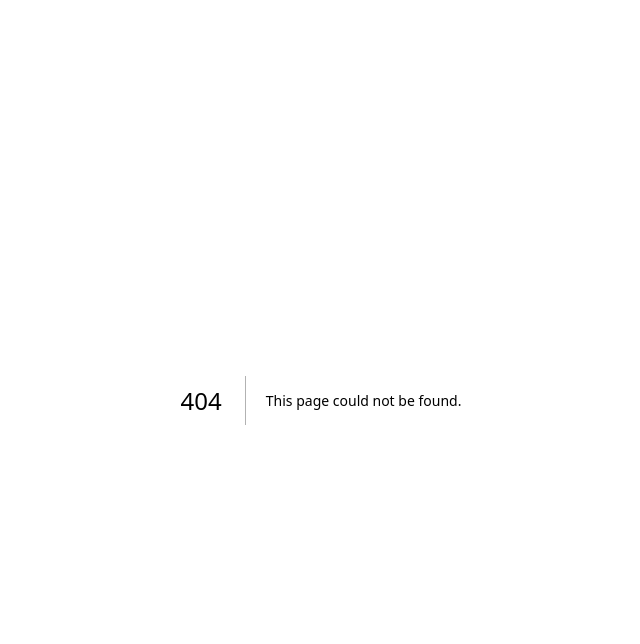
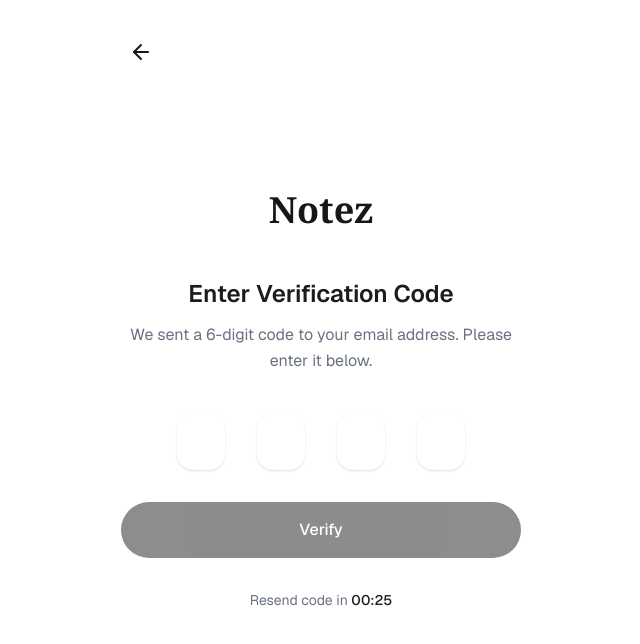
Before and after one commit to ereibor/notez-frontend, a Next.js app: page /verify-otp in a window 1280 px wide. Before the commit this address had no page. Shown: the top 644 px of the page, without its empty margins (319-959 px from the left). Built offline with nearby package versions, Linux system fonts and the light colour scheme.

Commit message:
feat: add ChangePassword, ForgotPassword, and OTPVerification components with form handling

```diff
--- /dev/null
+++ b/app/(auth)/change-password/page.tsx
@@ -0,0 +1,94 @@
+"use client";
+import { useState } from "react";
+import Link from "next/link";
+import { motion } from "framer-motion";
+import { ArrowLeft } from "lucide-react";
+import { useRouter } from "next/navigation";
+
+export default function ChangePassword() {
+  const router = useRouter();
+
+  const [password, setPassword] = useState("");
+  const [confirmPassword, setConfirmPassword] = useState("");
+
+  const handleSubmit = (e: React.FormEvent) => {
+    e.preventDefault();
+
+    if (password !== confirmPassword) {
+      alert("Passwords do not match");
+      return;
+    }
+
+    console.log("New Password:", password);
+
+    // TODO: call API here
+
+    router.push("/signin");
+  };
+
+  return (
+    <motion.div
+      initial={{ opacity: 0, y: 20 }}
+      animate={{ opacity: 1, y: 0 }}
+      exit={{ opacity: 0, y: -20 }}
+      className="min-h-screen flex flex-col items-center justify-center p-6 max-w-md mx-auto w-full relative"
+    >
+      <Link
+        href="/otp-verification"
+        className="absolute top-8 left-6 p-2 rounded-full hover:bg-black/5 transition-colors"
+      >
+        <ArrowLeft size={24} />
+      </Link>
+
+      <div className="w-full space-y-8">
+        <div className="text-center">
+          <h1 className="font-serif text-4xl font-bold mb-2">Notez</h1>
+          <h2 className="text-2xl font-semibold text-dark mt-12">
+            Create New Password
+          </h2>
+          <p className="text-gray-500 mt-3 leading-relaxed">
+            Your OTP has been verified. Please set a new password for your
+            account.
+          </p>
+        </div>
+
+        <form onSubmit={handleSubmit} className="space-y-6 mt-10">
+          <div className="space-y-1.5">
+            <label className="text-sm font-medium text-gray-700 ml-1">
+              New Password
+            </label>
+            <input
+              type="password"
+              placeholder="Enter new password"
+              value={password}
+              onChange={(e) => setPassword(e.target.value)}
+              className="w-full px-5 py-4 rounded-2xl bg-white shadow-sm focus:ring-2 focus:ring-sage outline-none transition-all"
+              required
+            />
+          </div>
+
+          <div className="space-y-1.5">
+            <label className="text-sm font-medium text-gray-700 ml-1">
+              Confirm Password
+            </label>
+            <input
+              type="password"
+              placeholder="Confirm new password"
+              value={confirmPassword}
+              onChange={(e) => setConfirmPassword(e.target.value)}
+              className="w-full px-5 py-4 rounded-2xl bg-white shadow-sm focus:ring-2 focus:ring-sage outline-none transition-all"
+              required
+            />
+          </div>
+
+          <button
+            type="submit"
+            className="w-full bg-dark text-white py-4 rounded-full font-medium hover:bg-gray-800 transition-colors"
+          >
+            Reset Password
+          </button>
+        </form>
+      </div>
+    </motion.div>
+  );
+}
--- /dev/null
+++ b/app/(auth)/forgot-password/page.tsx
@@ -0,0 +1,71 @@
+"use client";
+import Link from "next/link";
+import { motion } from "framer-motion";
+import { ArrowLeft } from "lucide-react";
+import { useState } from "react";
+export default function ForgotPassword() {
+  const [submitted, setSubmitted] = useState(true);
+  return (
+    <motion.div
+      initial={{
+        opacity: 0,
+        y: 20,
+      }}
+      animate={{
+        opacity: 1,
+        y: 0,
+      }}
+      exit={{
+        opacity: 0,
+        y: -20,
+      }}
+      className="min-h-screen flex flex-col items-center justify-center p-6 max-w-md mx-auto w-full relative"
+    >
+      <Link
+        href="/signin"
+        className="absolute top-8 left-6 p-2 rounded-full hover:bg-black/5 transition-colors"
+      >
+        <ArrowLeft size={24} />
+      </Link>
+
+      <div className="w-full space-y-8">
+        <div className="text-center">
+          <h1 className="font-serif text-4xl font-bold mb-2">Notez</h1>
+          <h2 className="text-2xl font-semibold text-dark mt-12">
+            Forgot Password?
+          </h2>
+          <p className="text-gray-500 mt-3 leading-relaxed">
+            Don&apos;t worry! It happens. Please enter the email address
+            associated with your account.
+          </p>
+        </div>
+
+        <form className="space-y-6 mt-10">
+          <div className="space-y-1.5">
+            <label className="text-sm font-medium text-gray-700 ml-1">
+              Email Address
+            </label>
+            <input
+              type="email"
+              placeholder="examplemail@gmail.com"
+              className="w-full px-5 py-4 rounded-2xl bg-white border-none shadow-sm focus:ring-2 focus:ring-sage outline-none transition-all"
+              required
+            />
+          </div>
+
+          <button
+            type="submit"
+            className="w-full bg-dark text-white py-4 rounded-full font-medium hover:bg-gray-800 transition-colors"
+          >
+            Send Reset Code
+          </button>
+        </form>
+        {submitted && (
+          <p className="text-green-600 text-sm text-center">
+            ✅ OTP has been sent to your email
+          </p>
+        )}
+      </div>
+    </motion.div>
+  );
+}
--- /dev/null
+++ b/app/(auth)/verify-otp/page.tsx
@@ -0,0 +1,121 @@
+"use client";
+import React, { useEffect, useState, useRef } from "react";
+import Link from "next/link";
+import { motion } from "framer-motion";
+import { ArrowLeft } from "lucide-react";
+export default function OTPVerification() {
+  const [otp, setOtp] = useState(["", "", "", ""]);
+  const [timeLeft, setTimeLeft] = useState(30);
+  const inputRefs = useRef<(HTMLInputElement | null)[]>([]);
+
+  useEffect(() => {
+    if (timeLeft > 0) {
+      const timerId = setTimeout(() => setTimeLeft(timeLeft - 1), 1000);
+      return () => clearTimeout(timerId);
+    }
+  }, [timeLeft]);
+  const handleChange = (index: number, value: string) => {
+    if (isNaN(Number(value))) return;
+    const newOtp = [...otp];
+    newOtp[index] = value;
+    setOtp(newOtp);
+    // Auto-focus next input
+    if (value !== "" && index < 5) {
+      inputRefs.current[index + 1]?.focus();
+    }
+  };
+  const handleKeyDown = (
+    index: number,
+    e: React.KeyboardEvent<HTMLInputElement>,
+  ) => {
+    if (e.key === "Backspace" && index > 0 && otp[index] === "") {
+      inputRefs.current[index - 1]?.focus();
+    }
+  };
+  const handleSubmit = (e: React.FormEvent) => {
+    e.preventDefault();
+    const code = otp.join("");
+    if (code.length === 6) {
+      console.log("Verifying OTP:", code);
+    }
+  };
+  const handleResend = () => {
+    console.log("Resending code...");
+    setTimeLeft(30);
+  };
+  return (
+    <motion.div
+      initial={{
+        opacity: 0,
+        scale: 0.95,
+      }}
+      animate={{
+        opacity: 1,
+        scale: 1,
+      }}
+      className="min-h-screen flex flex-col items-center justify-center p-6 max-w-md mx-auto w-full relative"
+    >
+      <Link
+        href="/forgot-password"
+        className="absolute top-8 left-6 p-2 rounded-full hover:bg-black/5 transition-colors"
+      >
+        <ArrowLeft size={24} />
+      </Link>
+
+      <div className="w-full space-y-8">
+        <div className="text-center">
+          <h1 className="font-serif text-4xl font-bold mb-2">Notez</h1>
+          <h2 className="text-2xl font-semibold text-dark mt-12">
+            Enter Verification Code
+          </h2>
+          <p className="text-gray-500 mt-3 leading-relaxed">
+            We sent a 6-digit code to your email address. Please enter it below.
+          </p>
+        </div>
+
+        <form onSubmit={handleSubmit} className="space-y-8 mt-10">
+          <div className="flex justify-center gap-8">
+            {otp.map((digit, index) => (
+              <input
+                key={index}
+                ref={(el) => (inputRefs.current[index] = el)}
+                type="text"
+                maxLength={1}
+                value={digit}
+                onChange={(e) => handleChange(index, e.target.value)}
+                onKeyDown={(e) => handleKeyDown(index, e)}
+                className="w-12 h-14 text-center text-xl font-semibold rounded-2xl bg-white border-none shadow-sm focus:ring-2 focus:ring-sage outline-none transition-all"
+              />
+            ))}
+          </div>
+
+          <button
+            type="submit"
+            disabled={otp.join("").length !== 6}
+            className="w-full bg-dark text-white py-4 rounded-full font-medium hover:bg-gray-800 transition-colors disabled:opacity-50 disabled:cursor-not-allowed"
+          >
+            Verify
+          </button>
+        </form>
+
+        <div className="text-center mt-6">
+          {timeLeft > 0 ? (
+            <p className="text-sm text-gray-500">
+              Resend code in{" "}
+              <span className="font-medium text-dark">
+                00:{timeLeft.toString().padStart(2, "0")}
+              </span>
+            </p>
+          ) : (
+            <button
+              onClick={handleResend}
+              className="text-sm font-medium text-dark hover:underline"
+            >
+              Resend Code
+            </button>
+          )}
+        </div>
+      </div>
+    </motion.div>
+  );
+}
--- a/components/Button.tsx
+++ b/components/Button.tsx
@@ -1,16 +1,14 @@
-interface ButtonProps {
+interface ButtonProps extends React.ButtonHTMLAttributes<HTMLButtonElement> {
   children: React.ReactNode;
-  onClick?: () => void;
-  className?: string;
-  type?: "button" | "submit" | "reset";
+
 }
 
-const Button = ({ children, onClick, className, type }: ButtonProps) => {
+const Button = ({ children, className, ...props  }: ButtonProps) => {
   return (
     <button
-      type={type}
+      {...props}
       className={`w-full py-4 rounded-full font-medium transition-colors mt-6 cursor-pointer ${className}`}
-      onClick={onClick}
+
     >
       {children}
     </button>
```
